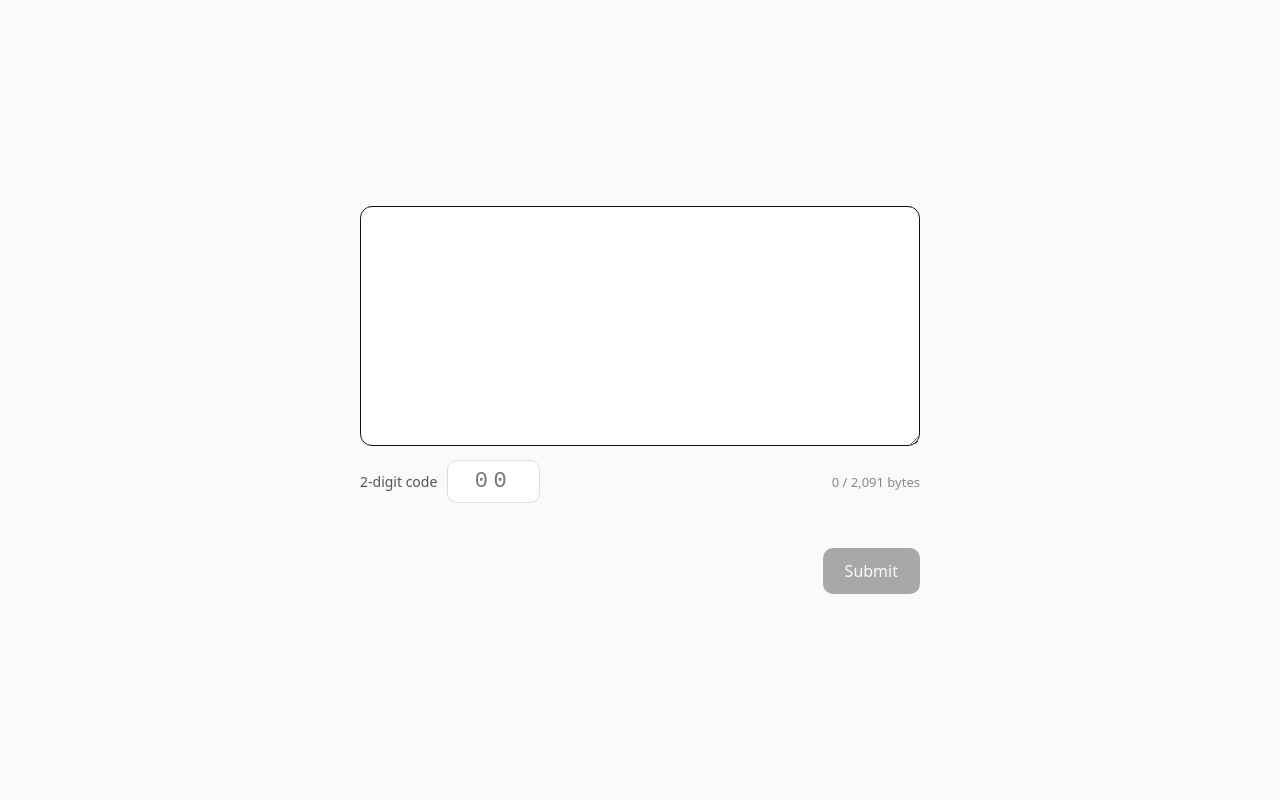
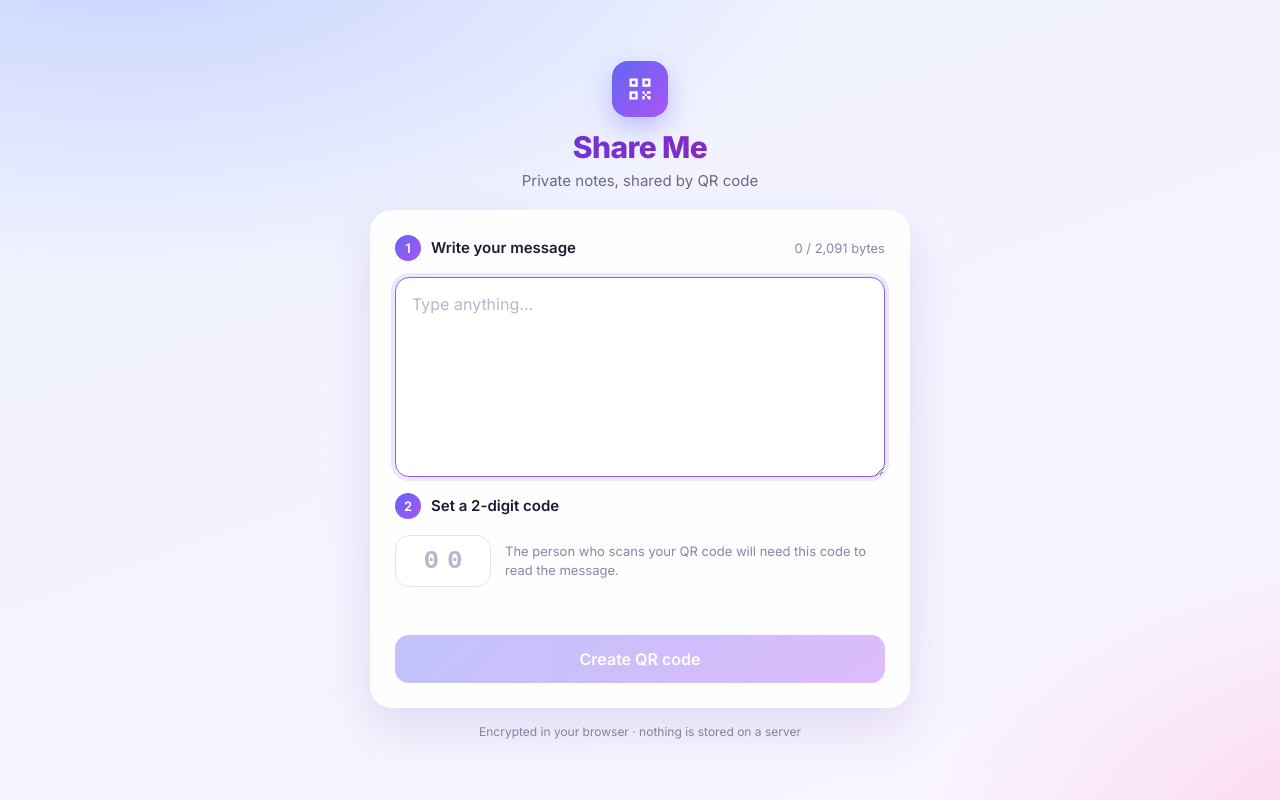
Before and after one commit to diallme-coder/diall_share_me, a plain HTML site: page index.html in a window 1280 px wide. Drawn offline with nearby package versions, Linux system fonts and the light colour scheme.

Commit message:
Redesign front page with title, step labels and card layout
Co-Authored-By: Claude Opus 5.5 <noreply@anthropic.com>
Claude-Session: https://claude.ai/code/session_01Jy7fuHXHPXi6apR5VEi5sh

```diff
--- a/index.html
+++ b/index.html
@@ -5,85 +5,126 @@
 <meta name="viewport" content="width=device-width, initial-scale=1">
 <title>Type & Share by QR</title>
 <script src="https://cdnjs.cloudflare.com/ajax/libs/qrcode-generator/1.4.4/qrcode.min.js"></script>
+<link rel="preconnect" href="https://fonts.googleapis.com">
+<link href="https://fonts.googleapis.com/css2?family=Inter:wght@400;500;600;800&display=swap" rel="stylesheet">
 <style>
   * { box-sizing: border-box; }
   html, body { margin: 0; min-height: 100%; }
   body {
-    font-family: system-ui, -apple-system, "Segoe UI", sans-serif;
-    background: #fafafa; color: #111;
-    display: flex; align-items: center; justify-content: center; padding: 24px; min-height: 100vh;
+    font-family: Inter, system-ui, -apple-system, "Segoe UI", sans-serif;
+    color: #1d1b2f; min-height: 100vh; padding: 28px 18px;
+    display: flex; align-items: center; justify-content: center;
+    background: radial-gradient(1200px 600px at 10% -10%, #c7d2fe 0%, transparent 60%),
+                radial-gradient(900px 600px at 110% 110%, #fbcfe8 0%, transparent 55%),
+                linear-gradient(160deg, #eef2ff 0%, #faf5ff 100%);
   }
-  .wrap { width: 100%; max-width: 560px; }
-  .view { display: none; flex-direction: column; gap: 14px; }
+  .wrap { width: 100%; max-width: 540px; }
+  header { text-align: center; margin-bottom: 20px; }
+  .logo {
+    width: 56px; height: 56px; margin: 0 auto 12px; border-radius: 16px; display: grid; place-items: center;
+    background: linear-gradient(135deg, #6366f1, #a855f7); box-shadow: 0 10px 24px rgba(99,102,241,.35);
+  }
+  h1 { margin: 0; font-size: 30px; font-weight: 800; letter-spacing: -.02em;
+       background: linear-gradient(90deg, #4f46e5, #a21caf); -webkit-background-clip: text; background-clip: text; color: transparent; }
+  .tagline { margin: 6px 0 0; color: #6b6785; font-size: 15px; }
+  .card {
+    background: rgba(255,255,255,.88); backdrop-filter: blur(8px); border: 1px solid rgba(255,255,255,.9);
+    border-radius: 22px; padding: 24px; box-shadow: 0 20px 50px rgba(76,29,149,.12);
+  }
+  .view { display: none; flex-direction: column; gap: 16px; }
   .view.on { display: flex; }
+  .center { align-items: center; text-align: center; }
+  .step { display: flex; align-items: center; gap: 10px; font-weight: 600; font-size: 15px; margin: 0; }
+  .num { width: 26px; height: 26px; border-radius: 50%; display: grid; place-items: center; font-size: 13px; color: #fff;
+         background: linear-gradient(135deg, #6366f1, #a855f7); flex: none; }
+  .sub { font-weight: 400; color: #8a86a3; font-size: 13px; margin-left: auto; }
+  .sub.over { color: #dc2626; }
   textarea {
-    width: 100%; min-height: 240px; resize: vertical;
-    border: 1px solid #ddd; border-radius: 12px; background: #fff;
-    padding: 16px; font: inherit; font-size: 17px; line-height: 1.5; outline: none;
+    width: 100%; min-height: 200px; resize: vertical; border: 1.5px solid #e4e2f0; border-radius: 14px; background: #fff;
+    padding: 14px 16px; font: inherit; font-size: 16px; line-height: 1.55; outline: none; transition: border-color .15s, box-shadow .15s;
   }
-  textarea:focus, .code:focus { border-color: #111; }
-  .row { display: flex; justify-content: space-between; align-items: center; gap: 12px; flex-wrap: wrap; }
-  .count { font-size: 13px; color: #888; }
-  .count.over { color: #c0392b; }
-  label { font-size: 14px; color: #555; display: flex; align-items: center; gap: 10px; }
+  textarea::placeholder, .code::placeholder { color: #b9b5cf; }
+  textarea:focus, .code:focus { border-color: #8b5cf6; box-shadow: 0 0 0 4px rgba(139,92,246,.15); }
+  .codeRow { display: flex; align-items: center; gap: 14px; }
+  .codeRow small { color: #8a86a3; font-size: 13px; line-height: 1.4; }
   .code {
-    width: 4.2em; text-align: center; font-size: 22px; letter-spacing: .25em; font-family: ui-monospace, monospace;
-    border: 1px solid #ddd; border-radius: 10px; padding: 8px 4px; background: #fff; outline: none;
+    width: 96px; text-align: center; font-size: 26px; font-weight: 600; letter-spacing: .3em; padding: 10px 0 10px .3em;
+    font-family: ui-monospace, "SF Mono", monospace; border: 1.5px solid #e4e2f0; border-radius: 14px; background: #fff; outline: none;
+    transition: border-color .15s, box-shadow .15s;
   }
-  .code.big { width: 5em; font-size: 40px; padding: 12px 4px; }
+  .code.big { width: 150px; font-size: 44px; padding: 14px 0 14px .3em; }
   button {
-    border: 0; border-radius: 10px; padding: 12px 22px; font: inherit; font-size: 16px;
-    background: #111; color: #fff; cursor: pointer;
+    border: 0; border-radius: 14px; padding: 14px 22px; font: inherit; font-weight: 600; font-size: 16px; cursor: pointer;
+    color: #fff; background: linear-gradient(135deg, #6366f1, #a855f7); box-shadow: 0 8px 20px rgba(99,102,241,.3);
+    transition: transform .1s, box-shadow .15s, opacity .15s;
   }
-  button:disabled { opacity: .35; cursor: default; }
-  button.ghost { background: transparent; color: #111; border: 1px solid #ccc; }
-  .center { align-items: center; text-align: center; }
-  #qr { background: #fff; padding: 16px; border-radius: 12px; border: 1px solid #eee; width: 100%; max-width: 420px; }
+  button:hover:not(:disabled) { transform: translateY(-1px); box-shadow: 0 12px 24px rgba(99,102,241,.38); }
+  button:disabled { opacity: .4; cursor: default; box-shadow: none; }
+  button.full { width: 100%; }
+  button.ghost { background: #fff; color: #4f46e5; border: 1.5px solid #ddd6fe; box-shadow: none; }
+  h2 { margin: 0; font-size: 20px; font-weight: 700; }
+  .hint { font-size: 14px; color: #6b6785; margin: 0; line-height: 1.5; }
+  .err { color: #dc2626; font-size: 14px; min-height: 1.2em; margin: 0; }
+  #qr { background: #fff; padding: 14px; border-radius: 18px; border: 1.5px solid #ede9fe; width: 100%; max-width: 360px; }
   #qr svg { display: block; width: 100%; height: auto; }
-  .hint { font-size: 14px; color: #666; margin: 0; }
-  .err { color: #c0392b; font-size: 14px; min-height: 1.2em; margin: 0; }
-  #message {
-    white-space: pre-wrap; word-break: break-word; background: #fff; border: 1px solid #eee;
-    border-radius: 12px; padding: 16px; font-size: 17px; line-height: 1.5; text-align: left; width: 100%;
-  }
+  .badge { display: inline-flex; align-items: center; gap: 6px; font-size: 12px; font-weight: 600; color: #6d28d9;
+           background: #f3e8ff; padding: 6px 12px; border-radius: 999px; }
+  #message { white-space: pre-wrap; word-break: break-word; background: #fff; border: 1.5px solid #ede9fe;
+             border-radius: 16px; padding: 18px; font-size: 17px; line-height: 1.6; text-align: left; width: 100%; }
+  footer { text-align: center; margin-top: 16px; font-size: 12px; color: #8a86a3; }
 </style>
 </head>
 <body>
 <div class="wrap">
+  <header>
+    <div class="logo" aria-hidden="true">
+      <svg width="28" height="28" viewBox="0 0 24 24" fill="#fff"><path d="M3 3h7v7H3V3zm2 2v3h3V5H5zm9-2h7v7h-7V3zm2 2v3h3V5h-3zM3 14h7v7H3v-7zm2 2v3h3v-3H5zm9-2h2v2h-2v-2zm2 2h2v2h-2v-2zm2-2h3v2h-3v-2zm-4 4h2v3h-2v-3zm4 0h3v3h-2v-1h-1v-2z"/></svg>
+    </div>
+    <h1>Share Me</h1>
+    <p class="tagline">Private notes, shared by QR code</p>
+  </header>
 
+  <div class="card">
     <!-- Sender: write -->
     <form class="view" id="writeView">
-    <textarea id="text" aria-label="Your text"></textarea>
-    <div class="row">
-      <label>2-digit code <input class="code" id="code" inputmode="numeric" maxlength="2" autocomplete="off" placeholder="00"></label>
-      <span class="count" id="count"></span>
+      <p class="step"><span class="num">1</span>Write your message <span class="sub" id="count"></span></p>
+      <textarea id="text" aria-label="Your message" placeholder="Type anything…"></textarea>
+      <p class="step"><span class="num">2</span>Set a 2-digit code</p>
+      <div class="codeRow">
+        <input class="code" id="code" inputmode="numeric" maxlength="2" autocomplete="off" placeholder="00" aria-label="2-digit code">
+        <small>The person who scans your QR code will need this code to read the message.</small>
       </div>
       <p class="err" id="writeErr"></p>
-    <div class="row" style="justify-content:flex-end">
-      <button type="submit" id="submit" disabled>Submit</button>
-    </div>
+      <button type="submit" id="submit" class="full" disabled>Create QR code</button>
     </form>
 
     <!-- Sender: QR -->
     <div class="view center" id="qrView">
+      <span class="badge">🔒 Locked with your code</span>
+      <h2>Your QR code is ready</h2>
       <div id="qr" role="img" aria-label="QR code"></div>
-    <p class="hint">Scan to open. The reader needs your 2-digit code.</p>
-    <button class="ghost" id="newBtn" type="button">New</button>
+      <p class="hint">Let them scan it, then tell them your 2-digit code.</p>
+      <button class="ghost" id="newBtn" type="button">Write a new message</button>
     </div>
 
     <!-- Receiver: enter code -->
     <form class="view center" id="unlockView">
-    <p class="hint">Enter the 2-digit code</p>
-    <input class="code big" id="unlockCode" inputmode="numeric" maxlength="2" autocomplete="off" placeholder="00">
+      <span class="badge">🔒 Locked message</span>
+      <h2>Someone shared a message with you</h2>
+      <p class="hint">Enter the 2-digit code they gave you</p>
+      <input class="code big" id="unlockCode" inputmode="numeric" maxlength="2" autocomplete="off" placeholder="00" aria-label="2-digit code">
       <p class="err" id="unlockErr"></p>
-    <button type="submit" id="unlockBtn" disabled>Open</button>
+      <button type="submit" id="unlockBtn" disabled>Unlock</button>
     </form>
 
     <!-- Receiver: message -->
     <div class="view center" id="readView">
+      <span class="badge">🔓 Unlocked</span>
       <div id="message"></div>
     </div>
+  </div>
 
+  <footer>Encrypted in your browser · nothing is stored on a server</footer>
 </div>
 
 <script>
```
Lines whose indentation alone changed are shown as unchanged.
